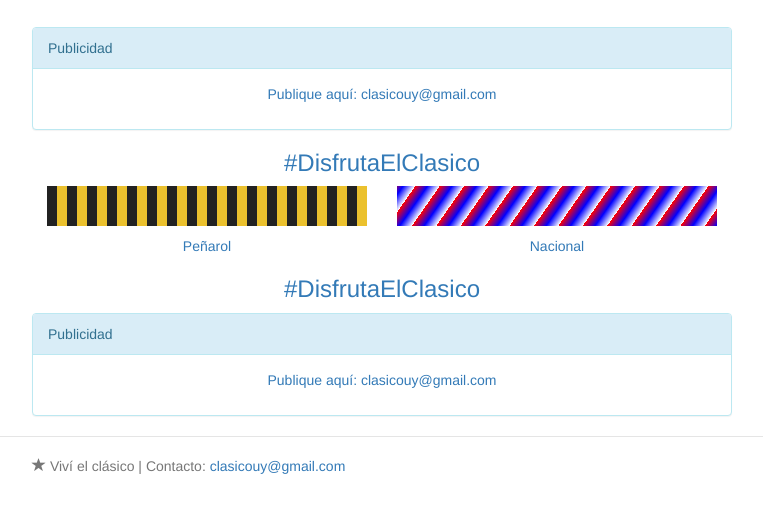
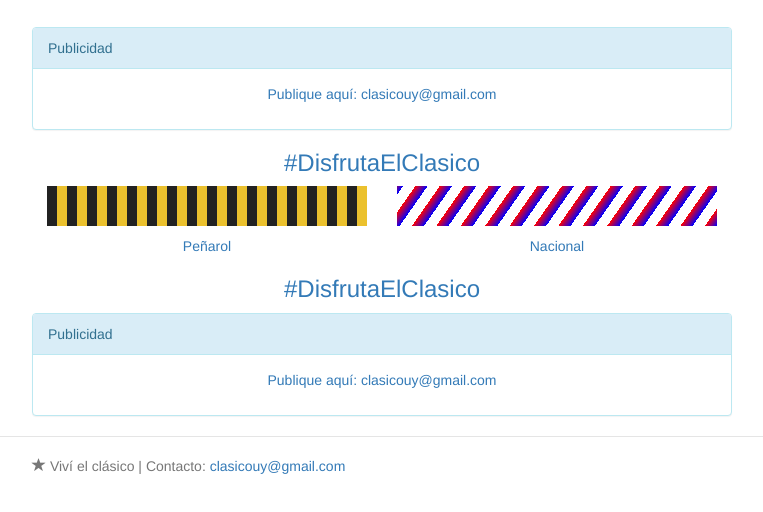
Before and after one commit to fernandoportal/clasico, a website: page app/index.html in a window 1280 px wide. Shown: the part 76-588 px from the top of the page, without its empty margins (258-1021 px from the left). Drawn offline with nearby package versions, Linux system fonts and the light colour scheme; some packages are replaced by stand-ins of ours; files that its build step writes are made by us from their sources.

Commit message:
add other style to nac stripes

```diff
--- a/app/styles/main.css
+++ b/app/styles/main.css
@@ -100,6 +100,6 @@
   width: 320px;
   margin: 0 auto;
   margin-bottom:10px;
-  background: -webkit-repeating-linear-gradient(145deg, blue, red 10px, white 10px, blue 20px);
-  background: repeating-linear-gradient(-55deg, blue, red 10px, white 10px, blue 20px);
+  background: -webkit-repeating-linear-gradient(145deg, blue, red 10px, white 10px, white 20px);
+  background: repeating-linear-gradient(-55deg, blue, red 10px, white 10px, white 20px);
 }
```
